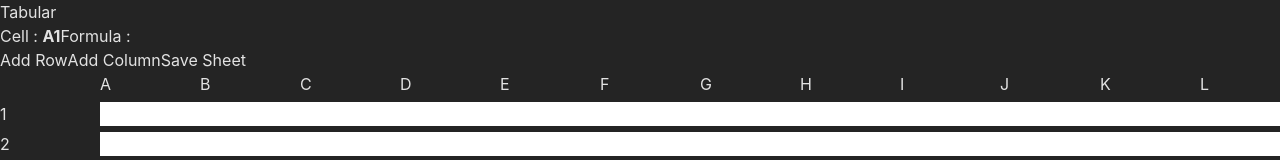
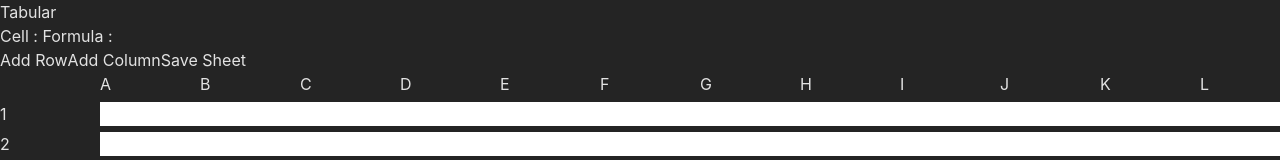
Before and after one commit to RyBhrdwj/Tabular, a React (Vite) app in the folder client/: page / in a window 1280 px wide. Shown: the top 160 px of the page. Built offline with nearby package versions, Linux system fonts and the light colour scheme.

Commit message:
add migration code - further testing needed

```diff
--- a/client/src/App.jsx
+++ b/client/src/App.jsx
@@ -1,26 +1,168 @@
-import React, { useState, useEffect } from "react";
+import React, { useState, useEffect, useRef } from "react";
 import { Grid } from "react-virtualized";
 import { Table } from "../services/tableService";
-import Cell from "./components/Cell";
+import CellL from "./components/Cell";
+import CellM from "./components/CellM.jsx";
+import { tableState, subscribeToTableState } from "../store/tableStore.js";
+import { useSnapshot } from "valtio";
+
+const useMigrated = 1;
+const Cell = useMigrated ? CellM : CellL;
+
+subscribeToTableState(() =>
+  console.log(
+    "State UPdated",
+    tableState.getCellByCoordinate(tableState.currentCell)
+  )
+);
 
 // New Initial Table Definition
-const newInitTable = {
-  1: { 1: { value: "HELLO WORLD", formula: "" } },
-  2: { 1: { value: "TRY", formula: "" }, 2: { value: "FORMULA", formula: "" } },
-};
+// const newInitTable = {
+//   1: { 1: { value: "HELLO WORLD", formula: "" } },
+//   2: { 1: { value: "TRY", formula: "" }, 2: { value: "FORMULA", formula: "" } },
+// };
 
-function App() {
+function AppM() {
+  console.log("Migrated App Rendered");
+  const tableSnapshot = useSnapshot(tableState);
+
+  const handleInputChange = (rowIndex, columnIndex, value, formula = "") => {
+    // tableState.setCell(rowIndex, columnIndex, value, formula);
+  };
+
+  const handleAddRow = () => {
+    // TODO: Make this method dynamic
+    tableState.addRowAfter(1);
+  };
+
+  const cellRenderer = ({ columnIndex, key, rowIndex, style }) => {
+    if (rowIndex === 0 && columnIndex === 0) {
+      return (
+        <div
+          key={key}
+          style={style}
+          className="bg-zinc-950/50 border border-gray-100 flex justify-center items-center font-bold text-white"
+        >
+          {/* Empty top-left corner */}
+        </div>
+      );
+    }
+
+    if (rowIndex === 0) {
+      return (
+        <div
+          key={key}
+          style={style}
+          className="bg-zinc-950/50 border border-gray-100 flex justify-center items-center font-bold text-white"
+        >
+          {tableState.getColumnName(columnIndex)}
+        </div>
+      );
+    }
+
+    if (columnIndex === 0) {
+      return (
+        <div
+          key={key}
+          style={style}
+          className="bg-zinc-950/50 border border-gray-100 flex justify-center items-center font-bold text-white"
+        >
+          {rowIndex}
+        </div>
+      );
+    }
+
+    const cell = tableState?.getCell(rowIndex, columnIndex);
+    const value = cell?.value || (cell?.value === 0 ? 0 : "");
+    const formula = cell?.formula || cell?.value === 0 || "";
+    const cellCoordinate = `${tableState?.getColumnName(
+      columnIndex
+    )}${rowIndex}`;
+
+    return (
+      <div key={key} style={style} className="flex justify-center items-center">
+        <Cell
+          rowIndex={rowIndex}
+          columnIndex={columnIndex}
+          coordinate={cellCoordinate}
+          value={value} // TODO - No need to pass this down, use tableState directly
+          formula={formula} // TODO - No need to pass this down, use tableState directly
+          onChange={handleInputChange} // TODO - No need to pass this down, use tableState directly
+          // currentCell={currentCell}
+          // setCurrentCell={setCurrentCell}
+          // tableInstance={tableInstance}
+        />
+      </div>
+    );
+  };
+
+  return (
+    <>
+      <div className="w-full h-[10vh] bg-zinc-800 flex justify-between items-center px-4">
+        <div className="text-white font-bold text-2xl">Tabular</div>
+        <div className="flex items-center space-x-4">
+          <span className="text-white bg-zinc-900 px-3 py-2 rounded min-w-[100px]">
+            Cell : <b>{tableSnapshot.currentCell}</b>
+          </span>
+          <span className="text-white bg-zinc-900 px-3 py-2 rounded min-w-[200px]">
+            Formula :{" "}
+            <b>
+              {tableSnapshot
+                ?.getCellByCoordinate(tableSnapshot.currentCell)
+                ?.formula?.slice(1) || ""}
+            </b>
+          </span>
+        </div>
+        <div className="flex space-x-4">
+          <button
+            onClick={handleAddRow}
+            className="px-4 py-2 bg-blue-500 text-white rounded hover:bg-blue-600 transition-transform transform hover:scale-105"
+          >
+            Add Row
+          </button>
+          <button
+            onClick={() => {
+              tableState.addColumnAfter(1);
+            }}
+            className="px-4 py-2 bg-green-500 text-white rounded hover:bg-green-600 transition-transform transform hover:scale-105"
+          >
+            Add Column
+          </button>
+          <button
+            onClick={() => {
+              console.log("Save sheet functionality to be implemented");
+            }}
+            className="px-4 py-2 bg-yellow-500 text-white rounded hover:bg-yellow-600 transition-transform transform hover:scale-105"
+          >
+            Save Sheet
+          </button>
+        </div>
+      </div>
+      <Grid
+        cellRenderer={cellRenderer}
+        columnCount={tableState?.cols.length || 53}
+        columnWidth={100}
+        height={0.9 * window.innerHeight}
+        rowCount={tableState?.rows.length || 1000}
+        rowHeight={30}
+        width={window.innerWidth}
+      />
+    </>
+  );
+}
+
+function AppL() {
   const [tableInstance, setTableInstance] = useState(null);
   const [currentCell, setCurrentCell] = useState("A1");
   console.log(tableInstance);
 
   useEffect(() => {
-    const table = new Table(
-      newInitTable,
-      Array.from({ length: 1001 }, (_, i) => i),
-      Array.from({ length: 53 }, (_, i) => i)
-    );
-    // const table = new Table();
+    // const table = new Table(
+    //   newInitTable,
+    //   Array.from({ length: 1001 }, (_, i) => i),
+    //   Array.from({ length: 53 }, (_, i) => i)
+    // );
+    const table = new Table();
 
     setTableInstance(table);
   }, []);
@@ -79,8 +221,8 @@ function App() {
     }
 
     const cell = tableInstance?.getCell(rowIndex, columnIndex);
-    const value = cell?.value || "";
-    const formula = cell?.formula || "";
+    const value = cell?.value || (cell?.value === 0 ? 0 : "");
+    const formula = cell?.formula || cell?.value === 0 || "";
     const cellCoordinate = `${tableInstance?.getColumnName(
       columnIndex
     )}${rowIndex}`;
@@ -112,7 +254,11 @@ function App() {
           </span>
           <span className="text-white bg-zinc-900 px-3 py-2 rounded min-w-[200px]">
             Formula :{" "}
-            <b>{tableInstance?.getCellByCoordinate(currentCell)?.formula.slice(1) || ""}</b>
+            <b>
+              {tableInstance
+                ?.getCellByCoordinate(currentCell)
+                ?.formula.slice(1) || ""}
+            </b>
           </span>
         </div>
         <div className="flex space-x-4">
@@ -157,4 +303,20 @@ function App() {
   );
 }
 
-export default App;
+// testing valtio
+// function App() {
+
+//   let table = useSnapshot(tableState);
+//   const count = useRef(55);
+
+//   return (
+//     <>
+//     <h1>Hello World</h1>
+//     <h1>{table?.currentCell || "none selected"}</h1>
+//     <button onClick={() => {tableState.currentCell = 55}}> update cell</button>
+//     <Child/>
+//     </>
+//   );
+// }
+
+export default useMigrated ? AppM : AppL;
```
